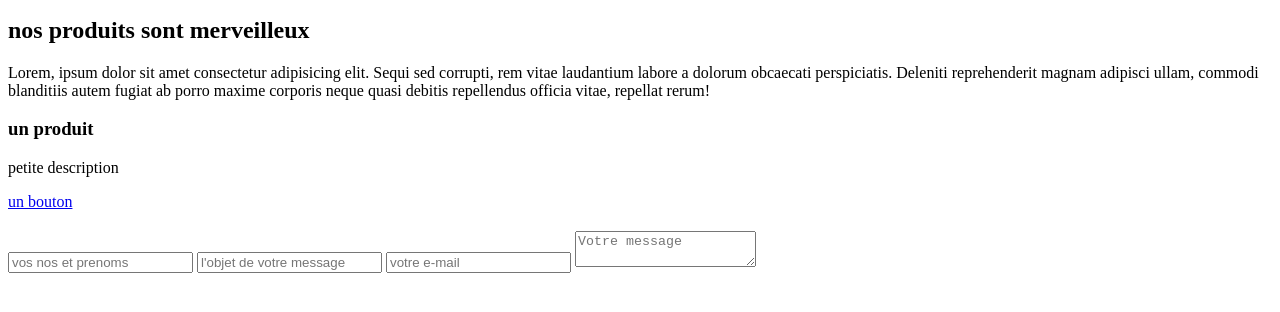
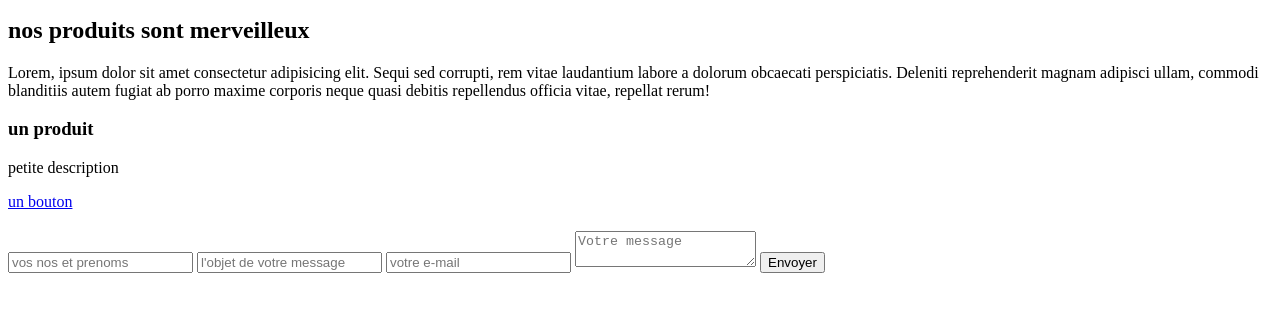
Before and after one commit to lebowitch/site-montre, a plain HTML site: page index.html in a window 1280 px wide. Shown: the part 236-548 px from the top of the page. Drawn offline with Linux system fonts and the light colour scheme.

Commit message:
Update index.html

```diff
--- a/index.html
+++ b/index.html
@@ -65,4 +65,4 @@
             <label for="subject"></label>
             <textarea name="" id="message" placeholder="Votre message"></textarea>
 
-            <input type="submit" value="Envoyer"
+            <input type="submit" value="Envoyer">
```
